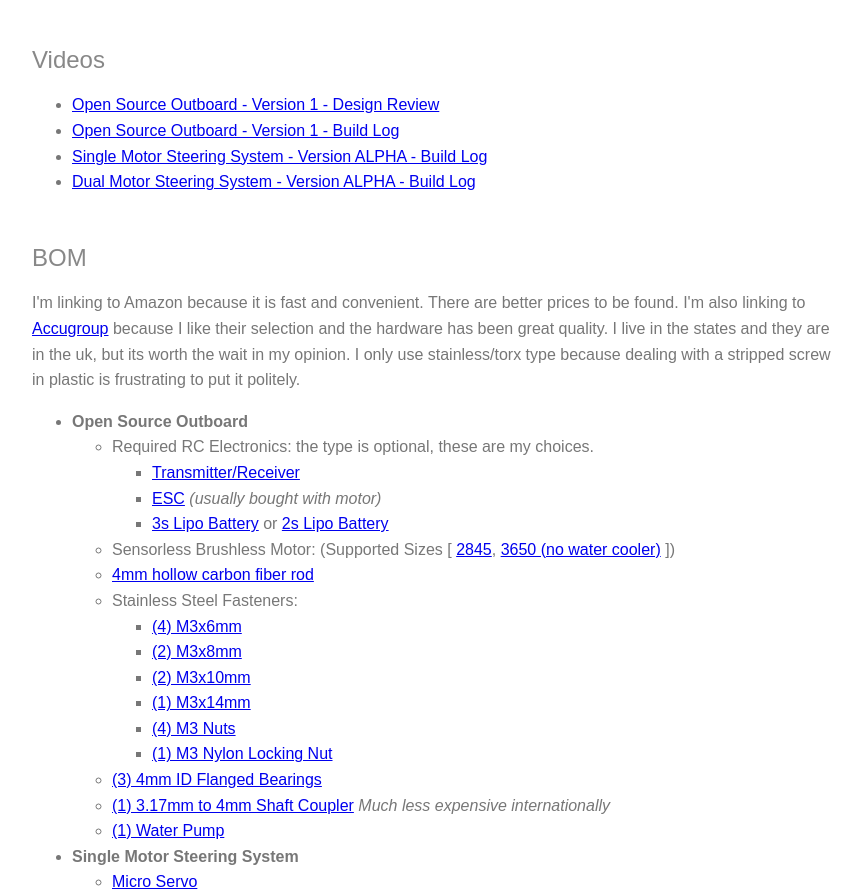
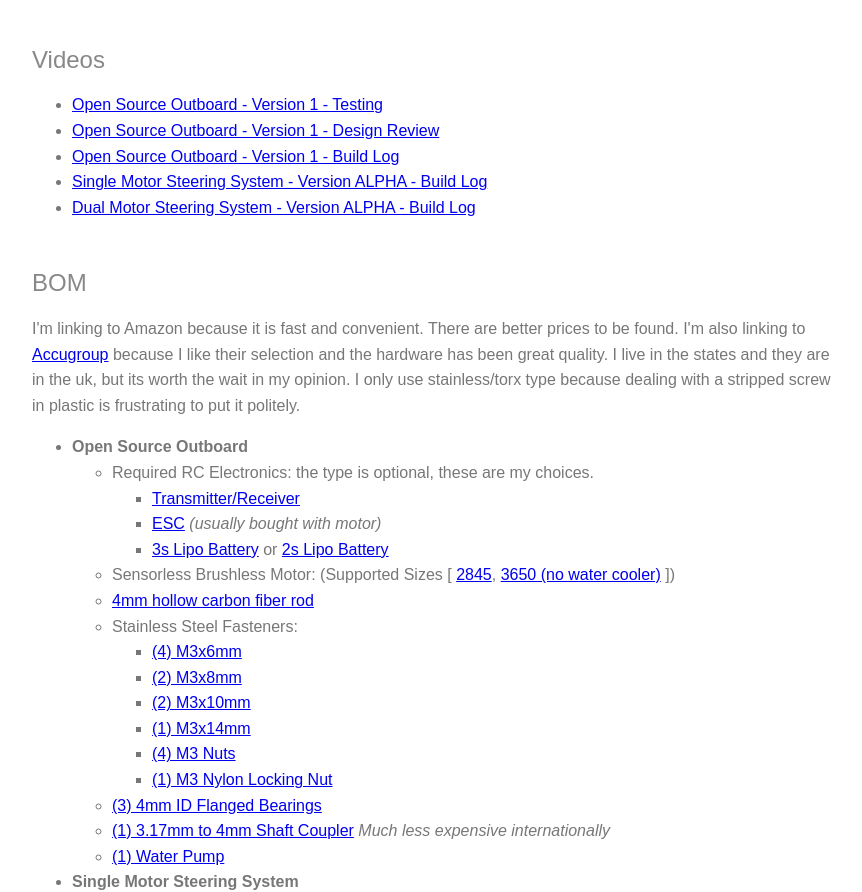
Before and after one commit to makeshift3ds/makeshift3ds.github.io, a plain HTML site: page index.html in a window 1280 px wide. Shown: the part 1735-2627 px from the top of the page, without its empty margins (283-1145 px from the left). Drawn offline with nearby package versions, Linux system fonts and the light colour scheme.

Commit message:
added testing video

```diff
--- a/index.html
+++ b/index.html
@@ -126,6 +126,9 @@
 
 			        <h2 class="content-subhead" id="osob-videos">Videos</h2>
 			        <ul>
+			          <li>
+			            <a href="https://youtu.be/8gtcTXCPx6s">Open Source Outboard - Version 1 - Testing</a>
+			          </li>
 			          <li>
 			            <a href="https://youtu.be/N6qkKHWMePk">Open Source Outboard - Version 1 - Design Review</a>
 			          </li>
```
